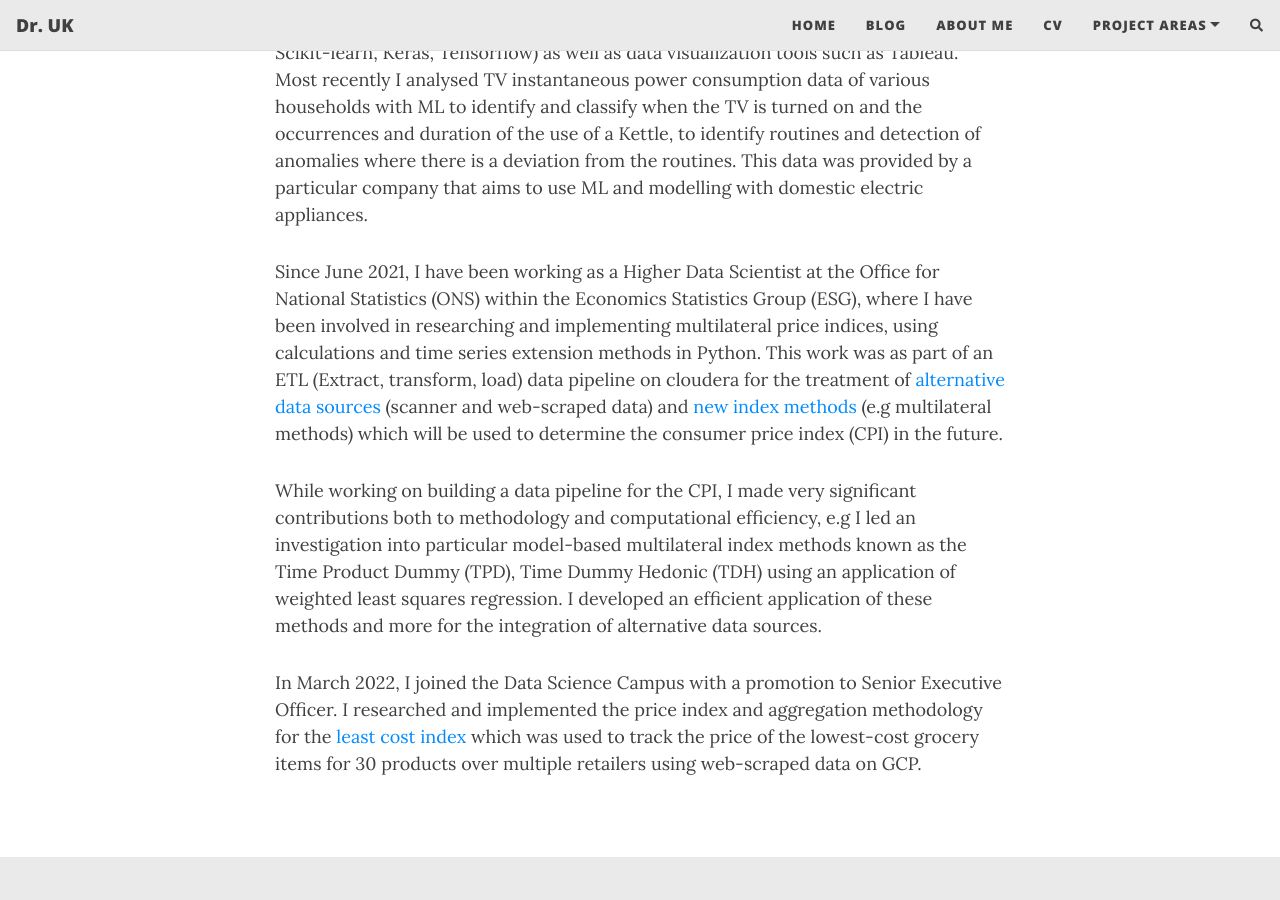
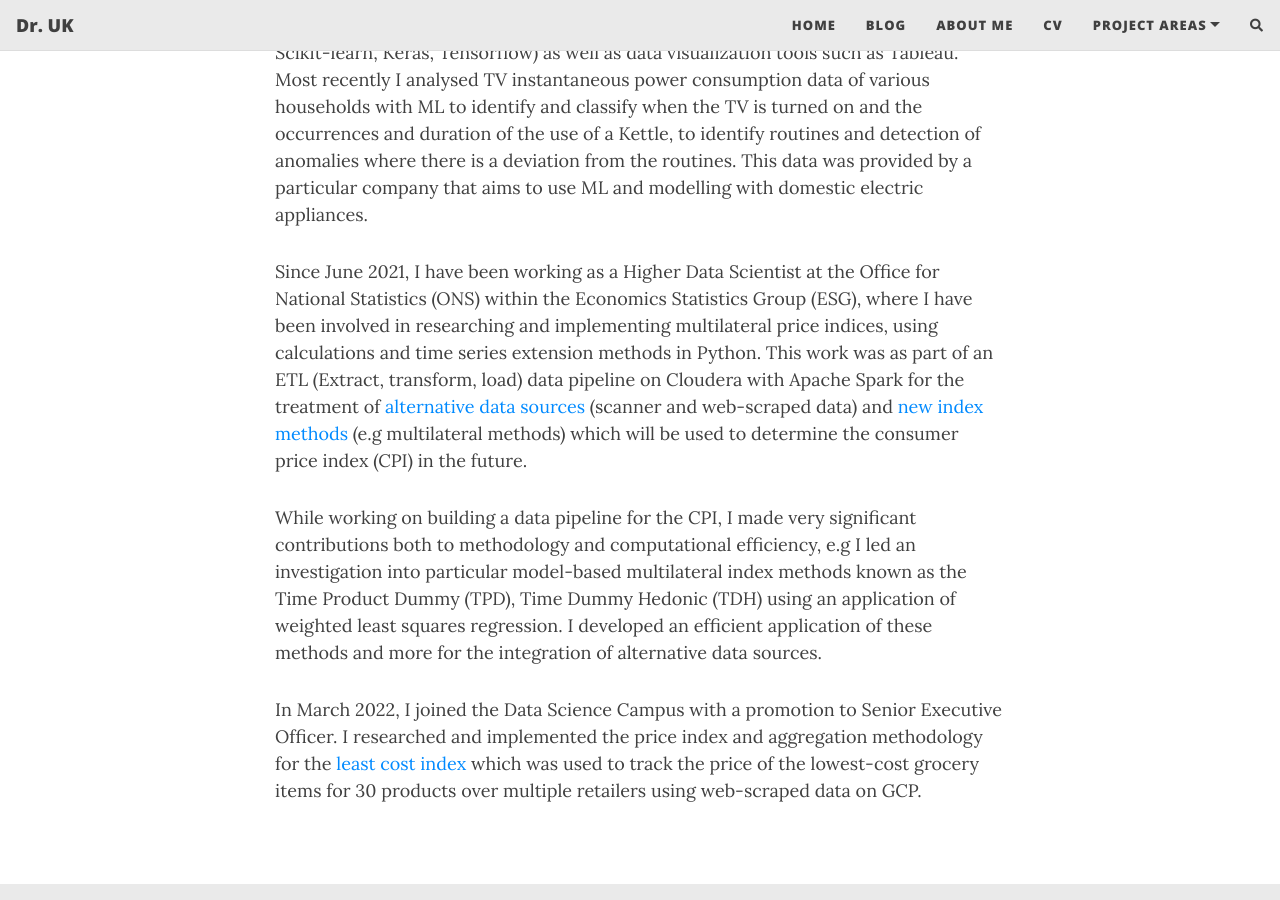
Before and after one commit to drrobotk/drrobotk.github.io, a Jekyll site: the page built from aboutme.md, in a window 1280 px wide and 900 px high, scrolled down 832 px. Built offline with Jekyll 4.4.1, drawn with Linux system fonts in a browser that asks for light colours; nearby versions of some CDN libraries; comment, search, counter and statistics services are not loaded.

Commit message:
Update aboutme and cv.

```diff
--- a/aboutme.md
+++ b/aboutme.md
@@ -12,7 +12,7 @@
 
 I am also familiar with data science and machine learning R and Python libraries (e.g Scikit-learn, Keras, Tensorflow) as well as data visualization tools such as Tableau. Most recently I analysed TV instantaneous power consumption data of various households with ML to identify and classify when the TV is turned on and the occurrences and duration of the use of a Kettle, to identify routines and detection of anomalies where there is a deviation from the routines. This data was provided by a particular company that aims to use ML and modelling with domestic electric appliances.
 
-Since June 2021, I have been working as a Higher Data Scientist at the Office for National Statistics (ONS) within the Economics Statistics Group (ESG), where I have been involved in researching and implementing multilateral price indices, using calculations and time series extension methods in Python. This work was as part of an ETL (Extract, transform, load) data pipeline on cloudera for the treatment of [alternative data sources](https://www.ons.gov.uk/economy/inflationandpriceindices/articles/introducingalternativedataintoconsumerpricestatisticsaggregationandweights/2021-11-09) (scanner and web-scraped data) and [new index methods](https://www.ons.gov.uk/economy/inflationandpriceindices/articles/newindexnumbermethodsinconsumerpricestatistics/2020-09-01) (e.g multilateral methods) which will be used to determine the consumer price index (CPI) in the future.
+Since June 2021, I have been working as a Higher Data Scientist at the Office for National Statistics (ONS) within the Economics Statistics Group (ESG), where I have been involved in researching and implementing multilateral price indices, using calculations and time series extension methods in Python. This work was as part of an ETL (Extract, transform, load) data pipeline on Cloudera with Apache Spark for the treatment of [alternative data sources](https://www.ons.gov.uk/economy/inflationandpriceindices/articles/introducingalternativedataintoconsumerpricestatisticsaggregationandweights/2021-11-09) (scanner and web-scraped data) and [new index methods](https://www.ons.gov.uk/economy/inflationandpriceindices/articles/newindexnumbermethodsinconsumerpricestatistics/2020-09-01) (e.g multilateral methods) which will be used to determine the consumer price index (CPI) in the future.
 
 While working on building a data pipeline for the CPI, I made very significant contributions both to methodology and computational efficiency, e.g I led an investigation into particular model-based multilateral index methods known as the Time Product Dummy (TPD), Time Dummy Hedonic (TDH) using an application of weighted least squares regression. I developed an efficient application of these methods and more for the integration of alternative data sources.
 
```
